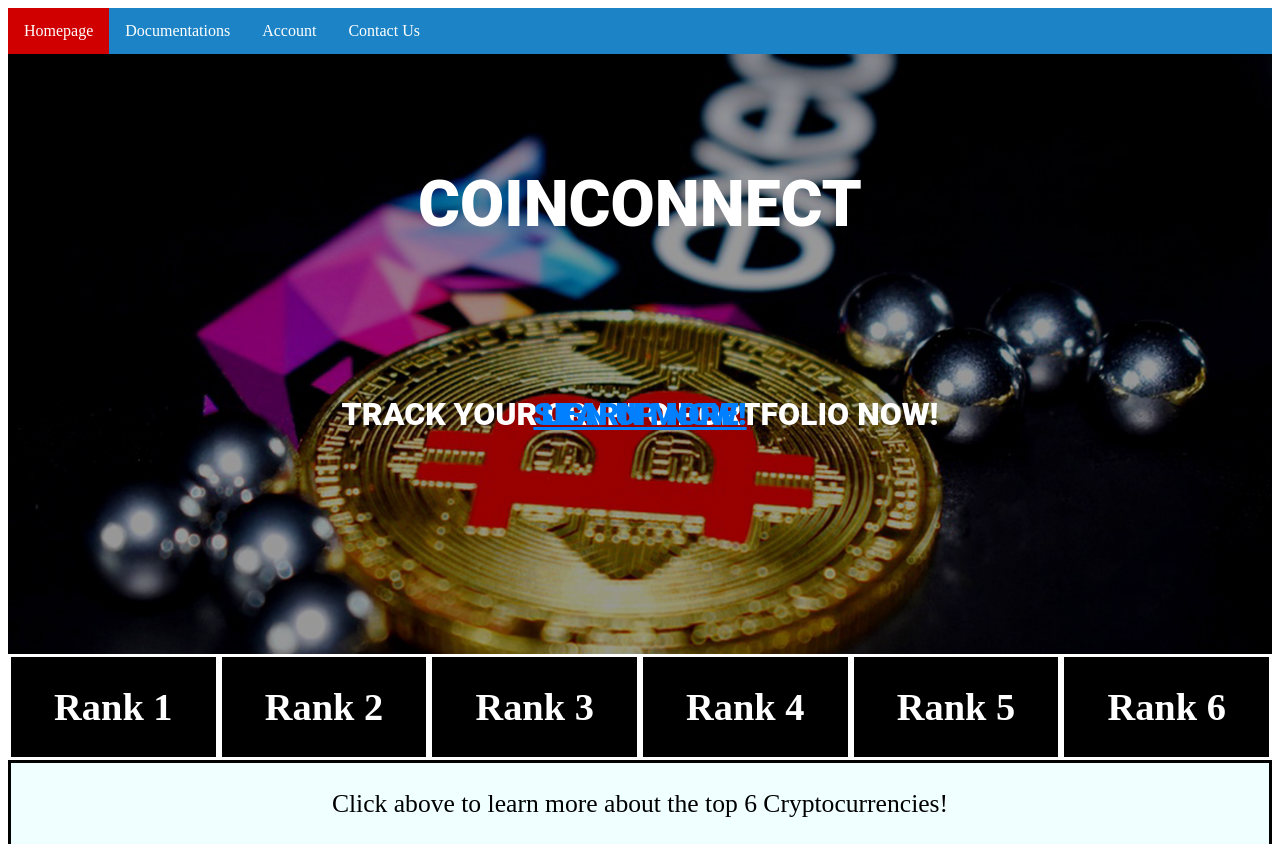
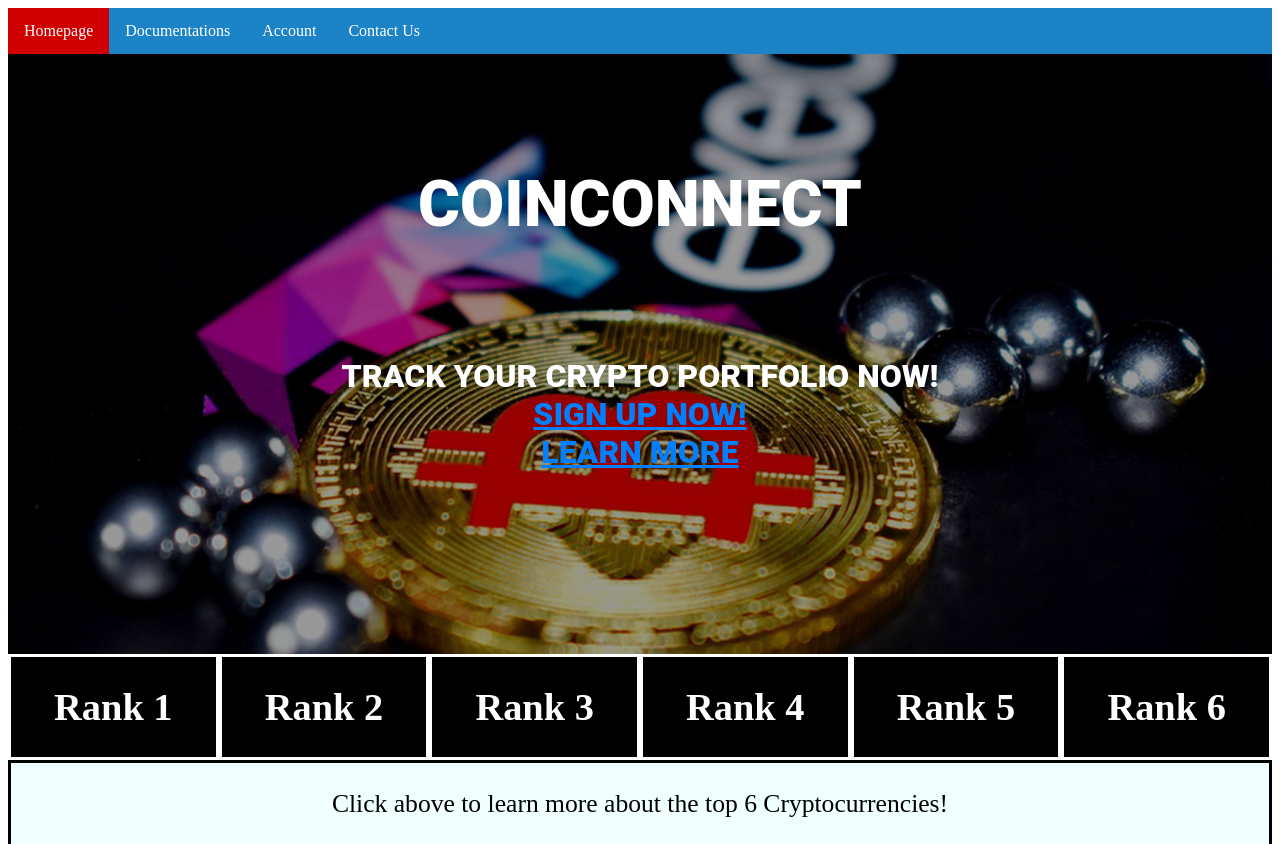
Before and after one commit to Qijin-Chau/GetBit, a website: page index.html in a window 1280 px wide. Shown: the top 844 px of the page. Drawn offline with Linux system fonts and the light colour scheme.

Commit message:
Update index.html

```diff
--- a/index.html
+++ b/index.html
@@ -268,9 +268,11 @@
 
 	<div class="module mid">
 	  <h2>CoinConnect</h2>
-	  <p>Track your Crypto Portfolio now!</p>
-	  <p> <a class="link_button" href="SignUp.html">Sign Up Now!</a> </p>
-	  <p> <a class="link_button" href="documentation.html">Learn More</a> </p>
+	  <p>
+		  Track your Crypto Portfolio now! <br>
+		  <a class="link_button" href="SignUp.html"> Sign Up Now! </a> <br>
+		  <a class="link_button" href="documentation.html"> Learn More </a>
+	  </p>
 	</div>
 
 	 <div class="demo">
```
